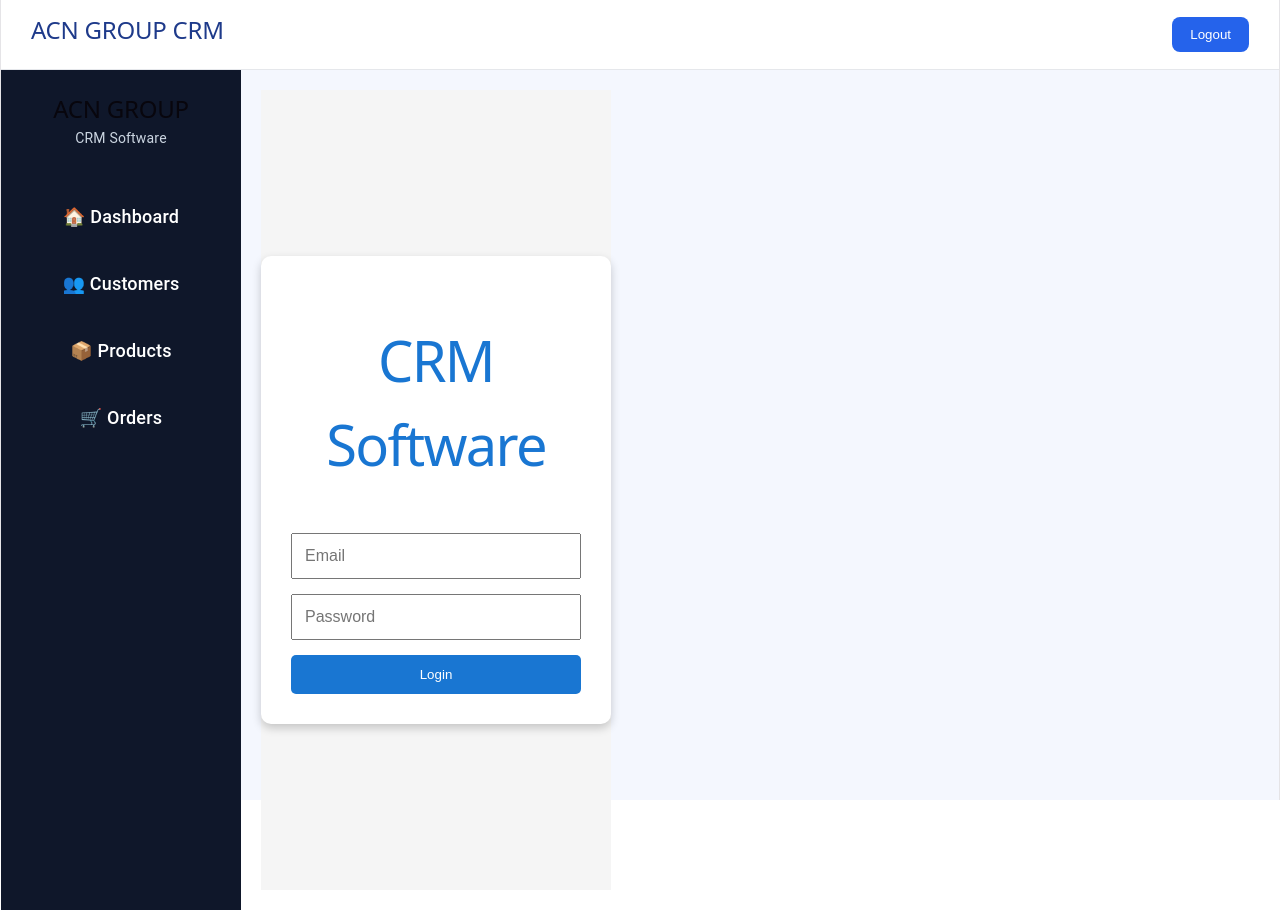
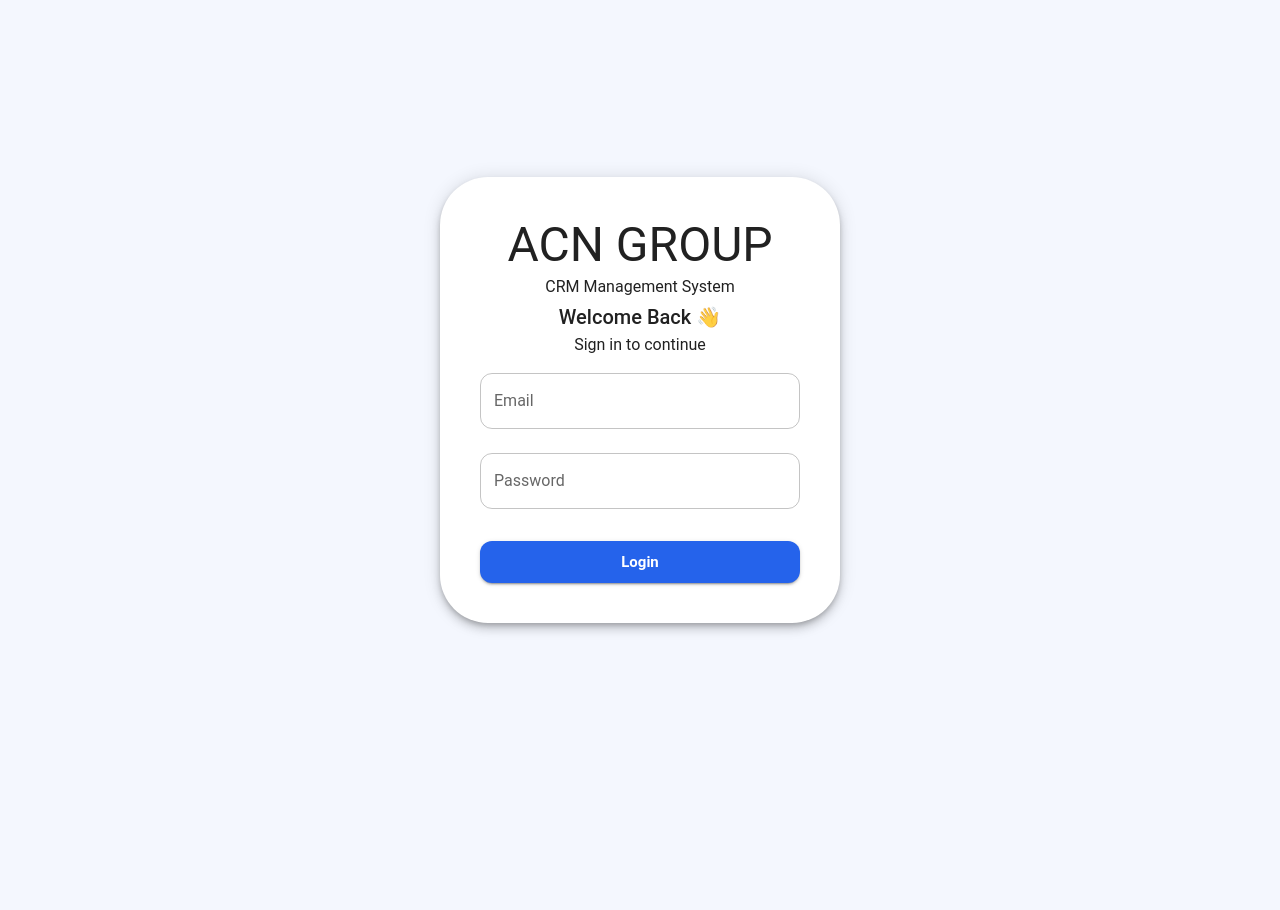
Before and after one commit to shivamgohar/crm-pro, a React (Vite) app in the folder client/: page /login in a window 1280 px wide. After the commit the page ends 800 px from the top, so only its background shows below. Built offline with nearby package versions, Linux system fonts and the light colour scheme.

Commit message:
login page updateI

```diff
--- a/client/src/App.jsx
+++ b/client/src/App.jsx
@@ -1,4 +1,5 @@
 import "./App.css";
+import { useLocation } from "react-router-dom";
 
 import Navbar from "./components/Navbar";
 import Sidebar from "./components/Sidebar";
@@ -6,27 +7,39 @@ import Sidebar from "./components/Sidebar";
 import AppRoutes from "./routes/AppRoutes";
 
 function App() {
-  return (
-    <div className="app">
 
-      <Navbar />
+const location = useLocation();
 
-      <div className="main">
+const isLoginPage = location.pathname === "/login";
 
-        <Sidebar />
+ return (
 
-        <div style={{padding:"20px"}}>
+  <div className="app">
 
-          {/* <Dashboard /> */}
-          <AppRoutes />
+    {
+      !isLoginPage && <Navbar />
+    }
 
+    <div className="main">
 
-        </div>
+      {
+        !isLoginPage && <Sidebar />
+      }
 
+      <div
+        style={{
+          flex: 1,
+          padding: isLoginPage ? 0 : "20px",
+        }}
+      >
+        <AppRoutes />
       </div>
 
     </div>
-  );
+
+  </div>
+
+);
 }
 
 export default App;
--- a/client/src/components/DashboardCard.jsx
+++ b/client/src/components/DashboardCard.jsx
@@ -1,34 +1,69 @@
-import {
-  Card,
-  CardContent,
-  Typography,
-} from "@mui/material";
+import { Card, CardContent, Typography, Box } from "@mui/material";
 
 function DashboardCard({ title, value, icon }) {
   return (
     <Card
       elevation={3}
       sx={{
-        borderRadius: 3,
-        height: 180,
+        borderRadius: 4,
+        height: 200,
+        display: "flex",
+        flexDirection: "column",
+        justifyContent: "space-between",
+        transition: "0.3s",
+
+        "&:hover": {
+          transform: "translateY(-6px)",
+          boxShadow: 8,
+        },
       }}
     >
-      <CardContent>
+      <CardContent
+        sx={{
+          height: "100%",
+          display: "flex",
+          flexDirection: "column",
+          justifyContent: "space-between",
+        }}
+      >
+        <Box
+          sx={{
+            display: "flex",
+            alignItems: "center",
+            gap: 1,
+          }}
+        >
+          <Box
+            sx={{
+              display: "flex",
+              alignItems: "center",
+              justifyContent: "center",
+              width: 50,
+              height: 50,
+              borderRadius: "50%",
+              bgcolor: "#f4f7fe",
+            }}
+          >
+            {icon}
+          </Box>
 
-        <Typography variant="h6">
-          {icon} {title}
-        </Typography>
+          <Typography variant="h6" fontWeight={600}>
+            {title}
+          </Typography>
+        </Box>
 
         <Typography
-          variant="h3"
+          variant="h4"
+          fontWeight="bold"
           color="primary"
           align="center"
-          mt={4}
-          fontWeight="bold"
         >
           {value}
         </Typography>
 
+        <Typography variant="body2" color="text.secondary" align="center">
+          Updated Today
+        </Typography>
       </CardContent>
     </Card>
   );
--- a/client/src/index.css
+++ b/client/src/index.css
@@ -1,4 +1,4 @@
-:root {
+/* :root {
   --text: #6b6375;
   --text-h: #08060d;
   --bg: #fff;
@@ -108,4 +108,22 @@ code {
   line-height: 135%;
   padding: 4px 8px;
   background: var(--code-bg);
+} */
+
+* {
+  margin: 0;
+  padding: 0;
+  box-sizing: border-box;
 }
+
+html,
+body,
+#root {
+  width: 100%;
+  min-height: 100vh;
+}
+
+body {
+  font-family: Roboto, sans-serif;
+  background: #f4f7fe;
+}
--- a/client/src/pages/Dashboard.jsx
+++ b/client/src/pages/Dashboard.jsx
@@ -1,8 +1,12 @@
 import { useEffect, useState } from "react";
 import axios from "axios";
 import DashboardCard from "../components/DashboardCard";
+import PeopleIcon from "@mui/icons-material/People";
+import Inventory2Icon from "@mui/icons-material/Inventory2";
+import ShoppingCartIcon from "@mui/icons-material/ShoppingCart";
+import PaidIcon from "@mui/icons-material/Paid";
 
-import { Box, Typography, Grid, Card, CardContent } from "@mui/material";
+import { Box, Typography, Grid,  } from "@mui/material";
 
 function Dashboard() {
   const [stats, setStats] = useState({
@@ -38,7 +42,7 @@ function Dashboard() {
     <DashboardCard
       title="Customers"
       value={stats.customers}
-      icon="👥"
+       icon={<PeopleIcon color="primary" sx={{ fontSize: 30 }} />}
     />
   </Grid>
 
@@ -46,7 +50,7 @@ function Dashboard() {
     <DashboardCard
       title="Products"
       value={stats.products}
-      icon="📦"
+      icon={<Inventory2Icon color="warning" sx={{ fontSize: 30 }} />}
     />
   </Grid>
 
@@ -54,7 +58,7 @@ function Dashboard() {
     <DashboardCard
       title="Orders"
       value={stats.orders}
-      icon="🛒"
+      icon={<ShoppingCartIcon color="success" sx={{ fontSize: 30 }} />}
     />
   </Grid>
 
@@ -62,7 +66,7 @@ function Dashboard() {
     <DashboardCard
       title="Revenue"
       value={`₹ ${stats.revenue}`}
-      icon="💰"
+      icon={<PaidIcon color="secondary" sx={{ fontSize: 30 }} />}
     />
   </Grid>
 
--- a/client/src/pages/Login.jsx
+++ b/client/src/pages/Login.jsx
@@ -1,11 +1,20 @@
-import "../styles/Login.css";
 import { useState } from "react";
 import axios from "axios";
 import { useNavigate } from "react-router-dom";
 
+import {
+  Box,
+  Paper,
+  Typography,
+  TextField,
+  Button,
+  Alert,
+} from "@mui/material";
+
 function Login() {
   const [email, setEmail] = useState("");
   const [password, setPassword] = useState("");
+  const [errorMessage, setErrorMessage] = useState("");
   const navigate = useNavigate();
 
   const handleLogin = async () => {
@@ -17,52 +26,111 @@ function Login() {
 
       localStorage.setItem("token", response.data.token);
 
+      navigate("/");
+    } catch (error) {
+      console.error(error);
 
-      navigate("/");
+      if (error.response) {
+        setErrorMessage(error.response.data.message);
+      } else {
+        setErrorMessage("Server Error");
+      }
     }
-
-
-catch (error) {
-
-  console.error(error);
-
-  if (error.response) {
-
-    alert(error.response.data.message);
-
-  } else {
-
-    alert("Server Error");
-
-  }
-
-}
-
-
   };
 
   return (
-    <div className="login-container">
-      <div className="login-box">
-        <h1>CRM Software</h1>
+    <Box
+    sx={{
+    minHeight: "100vh",
+    display: "flex",
+    justifyContent: "center",
+    alignItems: "center",
+    bgcolor: "#f4f7fe",
+  }}
+    >
+      <Paper
+        elevation={6}
+        sx={{
+          width: 400,
+          p: 5,
+          borderRadius: 4,
+        }}
+      >
+       <Typography
+variant="h3"
+fontWeight="bold"
+align="center"
+>
 
-        <input
+ACN GROUP
+
+</Typography>
+
+<Typography
+variant="subtitle1"
+align="center"
+color="text.secondary"
+mb={3}
+>
+
+CRM Management System
+
+</Typography>
+
+<Typography
+variant="h6"
+align="center"
+mb={1}
+>
+
+Welcome Back 👋
+
+</Typography>
+
+<Typography
+align="center"
+color="text.secondary"
+mb={3}
+>
+
+Sign in to continue
+
+</Typography>
+        <TextField
+          label="Email"
           type="email"
-          placeholder="Email"
+          fullWidth
+          margin="normal"
           value={email}
           onChange={(e) => setEmail(e.target.value)}
         />
 
-        <input
+        <TextField
+          label="Password"
           type="password"
-          placeholder="Password"
+          fullWidth
+          margin="normal"
           value={password}
           onChange={(e) => setPassword(e.target.value)}
         />
 
-        <button onClick={handleLogin}>Login</button>
-      </div>
-    </div>
+        {errorMessage && (
+          <Alert severity="error" sx={{ mt: 2 }}>
+            {errorMessage}
+          </Alert>
+        )}
+
+        <Button
+          variant="contained"
+          fullWidth
+          size="large"
+          sx={{ mt: 3 }}
+          onClick={handleLogin}
+        >
+          Login
+        </Button>
+      </Paper>
+    </Box>
   );
 }
 
```
